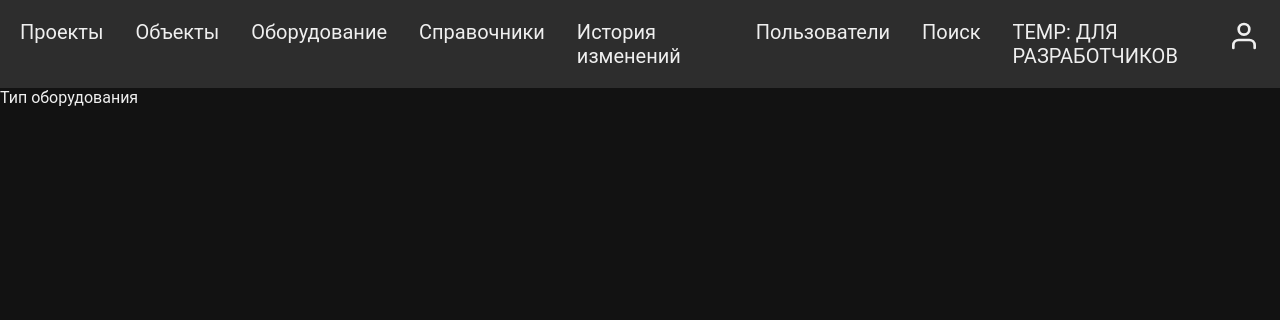
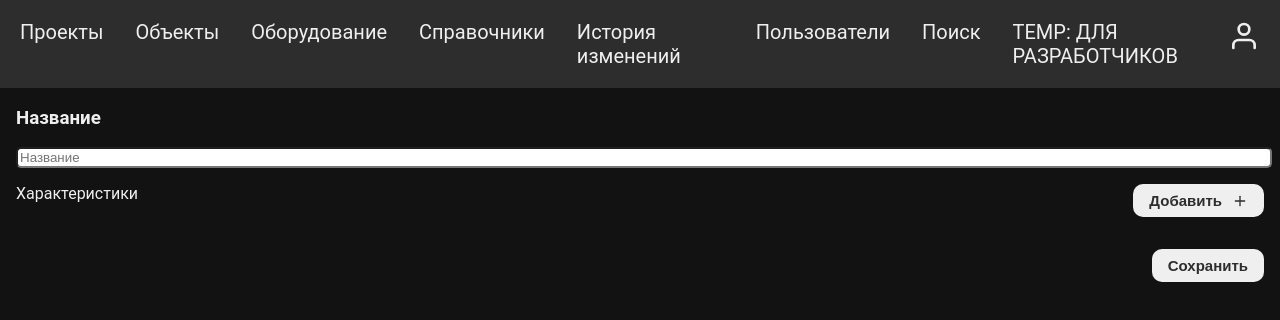
Before and after one commit to RusakovRodion/SRS, a React (Vite) app in the folder frontend/: page /handbook/hardware_types in a window 1280 px wide. Both pictures are taken after typing "Sample" into the empty fields and a click on the button "Добавить". Shown: the top 320 px of the page. Built offline with nearby package versions, Linux system fonts and the light colour scheme.

Commit message:
forms for hardware types page

```diff
--- a/frontend/src/App.tsx
+++ b/frontend/src/App.tsx
@@ -16,6 +16,7 @@ import { CharacteristicsPage, CharacteristicsInfoPage } from "./ui/pages/charact
 import { UnitsPage } from "./ui/pages/units_page";
 import { AddProjectForm } from "./ui/pages/add_project_form";
 import { AddChForm } from "./ui/pages/add_characteristic_form";
+import { AddHtForm } from "./ui/pages/add_hardware_type";
 import { useState } from "react";
 
 function App() {
@@ -24,6 +25,7 @@ function App() {
     const [fakeProjects, setFakeProjects] = useState(fake_data.projects);
     const [fakeUMs, setfakeUMs] = useState(fake_data.ums);
     const [fakeChs, setfakeChs] = useState(fake_data.characteristics);
+    const [fakeHts, setfakeHts] = useState(fake_data.hardware_types);
 
     return (
         <>
@@ -147,7 +149,7 @@ function App() {
                     path="/handbook/hardware_types"
                     element={
                         <HardwareTypesPage
-                            hardwareTypesList={fake_data.hardware_types}
+                            hardwareTypesList={fakeHts}
                             onAdd={() =>
                                 navigate("/handbook/hardware_types/add")
                             }
@@ -156,12 +158,45 @@ function App() {
                                     `/handbook/hardware_types/${hardwareTypeId}`,
                                 )
                             }
+                            onEdit={(hardwareTypeId: number) =>
+                                navigate("/handbook/hardware_types/add",  { state: { id:hardwareTypeId} })
+                            }
                         />
                     }
                 />
                 <Route
                     path="/handbook/hardware_types/:hardware_type_id"
                     element={<div>Тип оборудования</div>}
+                />
+                 <Route
+                    path="/handbook/hardware_types/add"
+                    element={
+                        <AddHtForm
+                            htList={fakeHts}
+                            onAdd={(newHt) => {
+                                const fakeDataNewID =
+                                    Math.max(
+                                        ...fakeHts.map(
+                                            (ht) => ht.id,
+                                        ),
+                                    ) + 1;
+                                newHt.id = fakeDataNewID;
+
+                                setfakeHts(
+                                    fakeHts.concat([newHt]),
+                                );
+                                navigate('/handbook/hardware_types')
+                                console.log(fakeHts)
+                            }}
+                            onEdit={(newHt) =>{
+                                let index = fakeHts.findIndex(d => d.id === newHt.id)
+                                fakeHts[index] = newHt
+                                navigate('/handbook/hardware_types')
+                                console.log(fakeChs);
+                            }
+                        }
+                        />
+                    }
                 />
                 <Route />
                 <Route
@@ -177,6 +212,9 @@ function App() {
                                     `/handbook/characteristics/${characteristicId}`,
                                 )
                             }
+                            onEdit={(characteristicId: number) => {
+                                navigate('/handbook/characteristics/add', { state: { id:characteristicId} })
+                            }}
                             onDelete={(characteristicId: number) => {
                                 let index = fakeChs.findIndex(d => d.id === characteristicId)
                                 fakeChs.splice(index, 1)
--- a/frontend/src/ui/data_interfaces.tsx
+++ b/frontend/src/ui/data_interfaces.tsx
@@ -33,6 +33,7 @@ export interface Hardware {
 export interface HardwareType {
     id: number;
     name: string;
+    chs: Characteristic[]
 }
 
 export interface Characteristic {
--- a/frontend/src/ui/fake_backend_data.ts
+++ b/frontend/src/ui/fake_backend_data.ts
@@ -37,17 +37,6 @@ export const project_types: type.ProjectType[] = [
     {
         id: 3,
         name: "Обычное судно",
-    },
-];
-
-export const hardware_types: type.HardwareType[] = [
-    {
-        id: 1,
-        name: "Двигатель",
-    },
-    {
-        id: 2,
-        name: "Штурвал",
     },
 ];
 
@@ -150,3 +139,16 @@ export const characteristics: type.Characteristic[] = [
         ums: ums
     },
 ];
+
+export const hardware_types: type.HardwareType[] = [
+    {
+        id: 1,
+        name: "Двигатель",
+        chs: [characteristics[0]],
+    },
+    {
+        id: 2,
+        name: "Штурвал",
+        chs: characteristics,
+    },
+];
--- /dev/null
+++ b/frontend/src/ui/pages/add_hardware_type.tsx
@@ -0,0 +1,230 @@
+import "./page.css";
+import {
+    Button,
+    SaveButton,
+    AddButton,
+    CreateButton,
+    CompleteButton,
+} from "./../buttons";
+import { SubmitHandler, useForm } from "react-hook-form";
+import { HardwareType, Characteristic } from "../data_interfaces";
+import { UM } from "../data_interfaces";
+import { useState, useEffect, useRef } from "react";
+import Modal from "../modal";
+import "../modal.module.css";
+import { list_item, list_item_info } from "./../list_component.module.css";
+import { ListTools } from "../list_tools";
+import { useLocation } from "react-router-dom";
+import { characteristics } from "../fake_backend_data";
+import { Check } from "react-feather";
+
+type FormValues = {
+    name: string;
+    chs: Characteristic[];
+};
+
+export interface AddHtFormProps {
+    onAdd: (ht: HardwareType) => void;
+    onEdit: (ht: HardwareType) => void;
+    htList: HardwareType[];
+}
+
+export function AddHtForm({
+    onAdd,
+    onEdit,
+    htList,
+}: AddHtFormProps) {
+    const { resetField, register, handleSubmit } = useForm<FormValues>();
+    const location = useLocation();
+    var id = -1;
+    if (location.state !== null) {
+        id = location.state.id;
+    }
+    var input_val = "";
+    var add_chs = [] as Characteristic[]
+    console.log(id)
+    if (id != -1) {
+        let ht = htList[htList.findIndex((a) => a.id == id)];
+        console.log(ht)
+        input_val = ht.name;
+        add_chs = ht.chs.map((element) => element);
+        useEffect(() => {
+            //setAddedUms(add_ums)
+            resetField("name", { defaultValue: input_val });
+        }, [input_val, ht.chs]);
+    }
+    const [addedChs, setAddedChs] = useState(add_chs);
+    const onSubmit: SubmitHandler<FormValues> = (data) => {
+        const ht = {
+            id: id,
+            name: data.name,
+            chs: addedChs,
+        } as HardwareType;
+        if (ht.id == -1) onAdd(ht);
+        else onEdit(ht);
+    };
+    const [isFromOpen, setFormOpen] = useState<boolean>(false);
+
+    const handleDel = (id:number) => {
+        let index = addedChs.findIndex(
+            (d) => d.id === id,
+        );
+        let addedChs_del = [...addedChs.slice(0, index), ...addedChs.slice(index + 1)]
+        setAddedChs(addedChs_del)
+    }
+
+    const handleOpenForm = () => {
+        setFormOpen(true);
+    };
+
+    const handleCloseForm = () => {
+        setFormOpen(false);
+    };
+
+    const handleFormSubmit = (data: Characteristic[]): void => {
+        setAddedChs(data);
+        handleCloseForm();
+    };
+
+    return (
+        <div className="content">
+            <form id="add_ht_form" onSubmit={handleSubmit(onSubmit)}>
+                <h3>Название</h3>
+                <input
+                    type="text"
+                    id="name"
+                    {...register("name")}
+                    placeholder="Название"
+                    required
+                />
+                <div className={"label_and_add_button"}>
+                    <label>Характеристики</label>
+                    <AddButton onClick={handleOpenForm} />
+                </div>
+                <div className="list" {...register("chs")}>
+                    {addedChs.map((ch) => (
+                        <div key={ch.id} className={list_item}>
+                            <div className={list_item_info}>{ch.name}</div>
+                            <ListTools onDelete={() => handleDel(ch.id)} />
+                        </div>
+                    ))}
+                </div>
+                <div className="save_btn_block">
+                    <SaveButton />
+                </div>
+            </form>
+            <AddUnitForm
+                isOpen={isFromOpen}
+                onSubmit={handleFormSubmit}
+                onClose={handleCloseForm}
+                chsList={characteristics}
+                addedChsList={addedChs}
+            />
+        </div>
+    );
+}
+
+interface AddUnitFormProps {
+    isOpen: boolean;
+    onSubmit: (data: Characteristic[]) => void;
+    onClose: () => void;
+    chsList: Characteristic[];
+    addedChsList: Characteristic[];
+}
+
+const AddUnitForm = ({
+    onSubmit,
+    isOpen,
+    onClose,
+    chsList,
+    addedChsList,
+}: AddUnitFormProps) => {
+    const focusInputRef = useRef<HTMLInputElement | null>(null);
+    const [addedChs1, setAddedChs1] = useState(addedChsList);
+    useEffect(() => {
+        setAddedChs1(addedChsList)
+    }, [addedChsList]);
+
+    useEffect(() => {
+        if (isOpen && focusInputRef.current) {
+            setTimeout(() => {
+                focusInputRef.current!.focus();
+            }, 0);
+        }
+    }, [isOpen]);
+
+    const handleInputChange = (
+        event: React.ChangeEvent<HTMLInputElement | HTMLSelectElement>,
+    ): void => {
+        const { name, value } = event.target;
+        setAddedChs1((prevFormData) => ({
+            ...prevFormData,
+            [name]: value,
+        }));
+    };
+
+    const handleSubmit = (event: React.FormEvent): void => {
+        event.preventDefault();
+        onSubmit(addedChs1);
+    };
+
+    const handleAdd = (id:number) => {
+        let index = chsList.findIndex(
+            (d) => d.id === id,
+        );
+        /* NOTE: В реакте все обновления стейта должны быть только через функции стейта */
+        setAddedChs1(
+            addedChs1.concat([chsList[index]])
+        );
+    }
+    const handleDel = (id:number) => {
+        let index = addedChs1.findIndex(
+            (d) => d.id === id,
+        );
+        if (addedChs1.length == 1) {
+            setAddedChs1([])
+        }
+        else {
+            let addedChs_del = [...addedChs1.slice(0, index), ...addedChs1.slice(index + 1)]
+            setAddedChs1(addedChs_del)
+        }
+    }
+
+    return (
+        <Modal hasCloseBtn={false} isOpen={isOpen} onClose={onClose}>
+            <form onSubmit={handleSubmit}>
+                <label>Добавить единицу измерения</label>
+                <div className={"label_and_add_button"}>
+                    <input type="search" placeholder="Поиск" />
+                    <CreateButton onClick={() => {}} />
+                </div>
+                <div className="list" >
+                    {chsList.map((ch) => (
+                        <div key={ch.id} className={list_item} >
+                            <div className={list_item_info}>{ch.name}</div>
+
+                            {/* Если элемент уже есть в addedUms, то вместо кнопок показываем иконку с галочкой */}
+                            {addedChs1.findIndex((added) => added.id == ch.id) !=
+                            -1 ? (
+                                <ListTools
+                                    onDelete={() => {
+                                        handleDel(ch.id)
+                                    }}
+                                />
+                            ) : (
+                                <ListTools
+                                    onAdd={() => {
+                                        handleAdd(ch.id)
+                                    }}
+                                />
+                            )}
+                        </div>
+                    ))}
+                </div>
+                <div className="save_btn_block">
+                    <CompleteButton type="submit" onClick={handleSubmit} />
+                </div>
+            </form>
+        </Modal>
+    );
+};
--- a/frontend/src/ui/pages/characteristics_page.tsx
+++ b/frontend/src/ui/pages/characteristics_page.tsx
@@ -10,6 +10,7 @@ export interface CharacteristicsPageProps {
     characteristicList: Characteristic[];
     onAdd: () => void;
     onView: (id: number) => void;
+    onEdit: (id: number) => void;
     onDelete: (id: number) => void;
 }
 
@@ -17,9 +18,9 @@ export function CharacteristicsPage({
     characteristicList,
     onAdd,
     onView,
+    onEdit,
     onDelete,
 }: CharacteristicsPageProps) {
-    const navigate = useNavigate();
     console.log("ch_list:", characteristicList)
     return (
         <div className="content">
@@ -35,9 +36,7 @@ export function CharacteristicsPage({
                         <div className={list_item_info}>
                             {characteristic.name}
                         </div>
-                        <ListTools onAdd={null} onView={() => onView(characteristic.id)} onEdit={() => {
-                            navigate('/handbook/characteristics/add', { state: { id:characteristic.id} });
-                        }} onDelete={() => onDelete(characteristic.id)} />
+                        <ListTools onAdd={null} onView={() => onView(characteristic.id)} onEdit={() => onEdit(characteristic.id)} onDelete={() => onDelete(characteristic.id)} />
                     </div>
                 ))}
             </div>
--- a/frontend/src/ui/pages/hardware_types_page.tsx
+++ b/frontend/src/ui/pages/hardware_types_page.tsx
@@ -8,12 +8,14 @@ export interface HardwareTypesPageProps {
     hardwareTypesList: HardwareType[];
     onAdd: () => void;
     onView: (id: number) => void;
+    onEdit: (id: number) =>  void;
 }
 
 export function HardwareTypesPage({
     hardwareTypesList,
     onAdd,
     onView,
+    onEdit,
 }: HardwareTypesPageProps) {
     return (
         <div className="content">
@@ -29,7 +31,7 @@ export function HardwareTypesPage({
                         <div className={list_item_info}>
                             {hardwareType.name}
                         </div>
-                        <ListTools onAdd={null} onView={() => onView(hardwareType.id)} />
+                        <ListTools onAdd={null} onEdit={() => onEdit(hardwareType.id)} onView={() => onView(hardwareType.id)} />
                     </div>
                 ))}
             </div>
```
